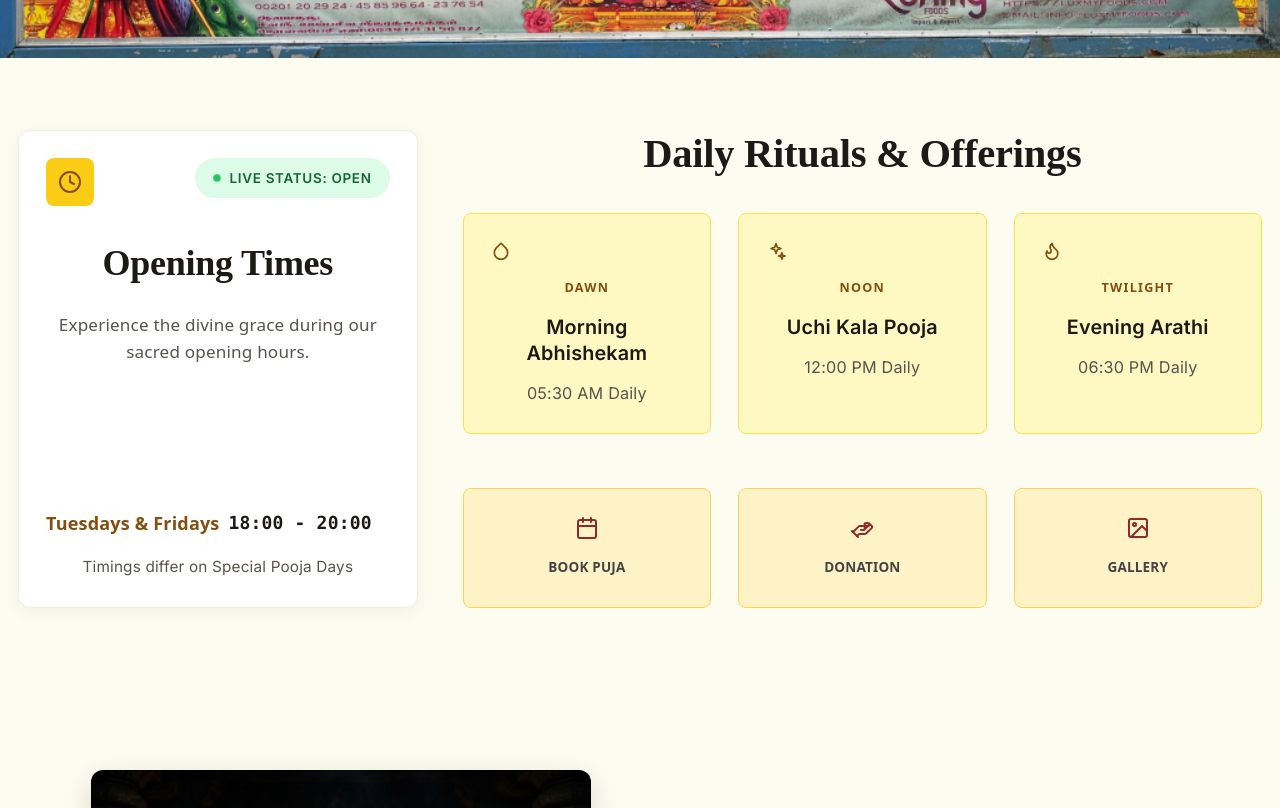
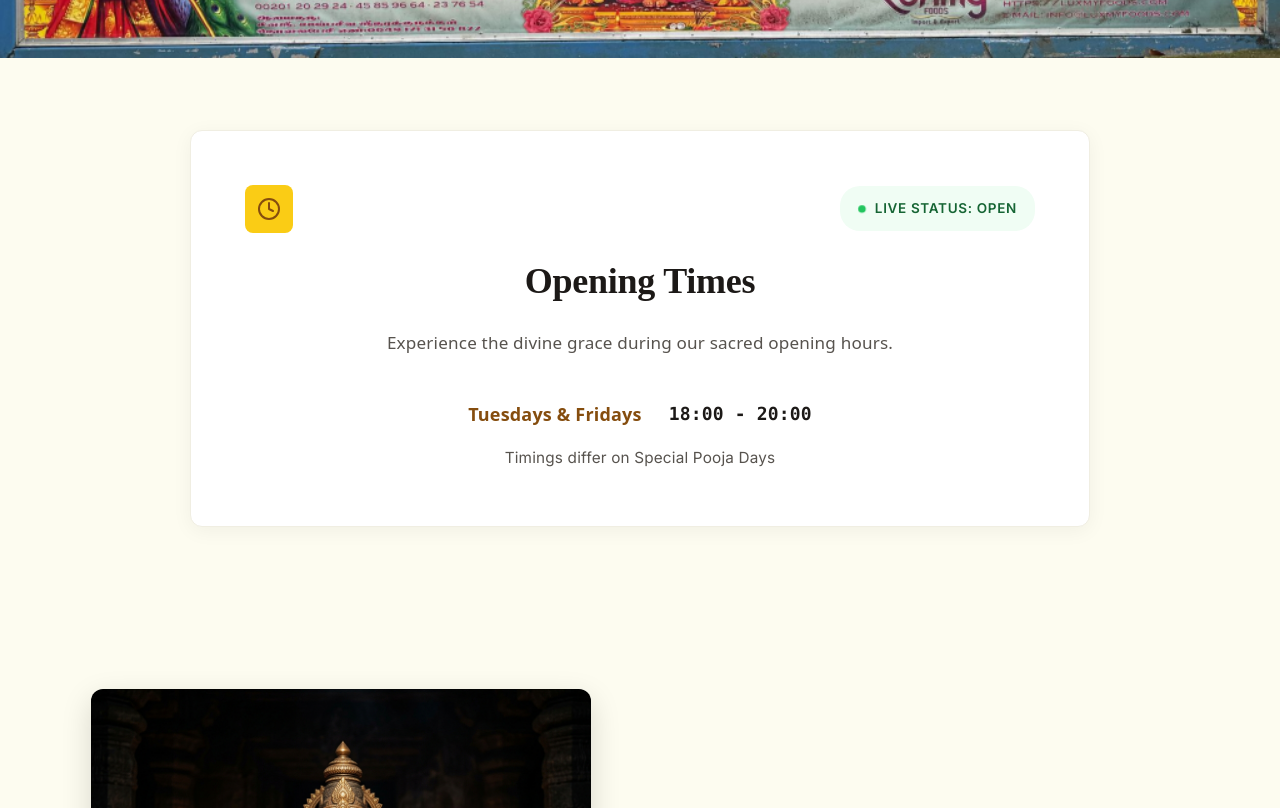
Before and after one commit to rathinakumar-alt/Temple-website, a React (Vite) app: page / in a window 1280 px wide. Shown: the part 460-1268 px from the top of the page. Built offline with nearby package versions, Linux system fonts and the light colour scheme.

Commit message:
title inforation changes

```diff
--- a/src/components/Infos/TempleInformation.css
+++ b/src/components/Infos/TempleInformation.css
@@ -7,9 +7,9 @@
 
 .temple-info-container {
   margin: 0 auto;
-  display: grid;
-  grid-template-columns: 1fr 2fr;
-  gap: 2.5rem;
+  display: flex;
+  justify-content: center;
+  max-width: 1200px;
 }
 
 @media (max-width: 968px) {
@@ -45,38 +45,39 @@
 /* Left Card Styling */
 .darshan-card {
   background: #ffffff;
+  padding: 3rem;
   border-radius: 12px;
-  padding: 1.5rem;
   box-shadow: 0 4px 20px rgba(0, 0, 0, 0.05);
-  position: relative;
   display: flex;
   flex-direction: column;
+  align-items: center;
+  text-align: center;
   gap: 1.5rem;
   border: 1px solid #f0eee2;
-  max-width: 100%;
-  box-sizing: border-box;
+  width: 100%;
+  max-width: 900px;
+}
+
+.card-header {
+  display: flex;
+  justify-content: space-between;
+  align-items: center;
+  width: 100%;
 }
 
 .status-badge {
-  position: absolute;
-  top: 1.5rem;
-  right: 1.5rem;
-  display: flex;
-  align-items: center;
-  gap: 0.5rem;
-  background: #dcfce7;
+  background: #f0fdf4;
   color: #166534;
-  padding: 0.4rem 1rem;
+  padding: 0.5rem 1rem;
   border-radius: 20px;
   font-size: 0.75rem;
   font-weight: 700;
   letter-spacing: 0.05em;
   text-transform: uppercase;
-  @media (max-width: 375px) {
-    position: static;
-    width: fit-content;
-    margin-top: 0.5rem;
-  }
+  display: flex;
+  align-items: center;
+  gap: 0.5rem;
+  white-space: nowrap;
 }
 
 .status-dot {
@@ -112,7 +113,6 @@
   display: flex;
   align-items: center;
   justify-content: center;
-  margin-bottom: 0.5rem;
 }
 
 .darshan-card h2 {
@@ -131,10 +131,10 @@
 
 .timing-row {
   display: flex;
-  justify-content: flex-start;
+  justify-content: center;
   align-items: center;
   padding-top: 1rem;
-  gap: 0.5rem;
+  gap: 1.5rem;
   white-space: nowrap;
 }
 
--- a/src/components/Infos/TempleInformation.jsx
+++ b/src/components/Infos/TempleInformation.jsx
@@ -8,16 +8,17 @@ const TempleInformation = () => {
 
         {/* Left Column: Opening Times Card */}
         <div className="darshan-card">
-          <div className="status-badge">
-            <span className="status-dot"></span>
-            LIVE STATUS: OPEN
-          </div>
-
-          <div className="card-icon-container">
-            <svg width="24" height="24" viewBox="0 0 24 24" fill="none" stroke="#854d0e" strokeWidth="2" strokeLinecap="round" strokeLinejoin="round">
-              <circle cx="12" cy="12" r="10"></circle>
-              <polyline points="12 6 12 12 16 14"></polyline>
-            </svg>
+          <div className="card-header">
+            <div className="card-icon-container">
+              <svg width="24" height="24" viewBox="0 0 24 24" fill="none" stroke="#854d0e" strokeWidth="2" strokeLinecap="round" strokeLinejoin="round">
+                <circle cx="12" cy="12" r="10"></circle>
+                <polyline points="12 6 12 12 16 14"></polyline>
+              </svg>
+            </div>
+            <div className="status-badge">
+              <span className="status-dot"></span>
+              LIVE STATUS: OPEN
+            </div>
           </div>
 
           <h2 style={{ fontFamily: 'serif' }}>Opening Times</h2>
@@ -36,80 +37,6 @@ const TempleInformation = () => {
           </div>
         </div>
 
-        {/* Right Column: Details Grid */}
-        <div className="details-section">
-          <h2>Daily Rituals &amp; Offerings</h2>
-
-          {/* Decorative watermark icon */}
-          <div className="info-grid">
-            {/* Dawn Card */}
-            <div className="info-card">
-              <svg width="20" height="20" viewBox="0 0 24 24" fill="none" stroke="#854d0e" strokeWidth="2" strokeLinecap="round" strokeLinejoin="round">
-                <path d="M12 2.69l5.66 5.66a8 8 0 1 1-11.31 0z"></path>
-              </svg>
-              <span className="info-card-label">DAWN</span>
-              <div className="info-card-title">Morning Abhishekam</div>
-              <div className="info-card-content">
-                05:30 AM Daily
-              </div>
-            </div>
-
-            {/* Noon Card */}
-            <div className="info-card">
-              <svg width="20" height="20" viewBox="0 0 24 24" fill="none" stroke="#854d0e" strokeWidth="2" strokeLinecap="round" strokeLinejoin="round">
-                <path d="M12 3l1.5 4.5L18 9l-4.5 1.5L12 15l-1.5-4.5L6 9l4.5-1.5L12 3z"></path>
-                <path d="M19 14l1 3 3 1-3 1-1 3-1-3-3-1 3-1 1-3z"></path>
-              </svg>
-              <span className="info-card-label">NOON</span>
-              <div className="info-card-title">Uchi Kala Pooja</div>
-              <div className="info-card-content">
-                12:00 PM Daily
-              </div>
-            </div>
-
-            {/* Twilight Card */}
-            <div className="info-card">
-              <svg width="20" height="20" viewBox="0 0 24 24" fill="none" stroke="#854d0e" strokeWidth="2" strokeLinecap="round" strokeLinejoin="round">
-                <path d="M8.5 14.5A2.5 2.5 0 0011 12c0-1.38-.5-2-1-3-1.072-2.143-.224-4.054 2-6 .5 2.5 2 4.9 4 6.5 2 1.6 3 3.5 3 5.5a7 7 0 11-14 0c0-1.153.433-2.294 1-3a2.5 2.5 0 002.5 2.5z"></path>
-              </svg>
-              <span className="info-card-label">TWILIGHT</span>
-              <div className="info-card-title">Evening Arathi</div>
-              <div className="info-card-content">
-                06:30 PM Daily
-              </div>
-            </div>
-          </div>
-
-          {/* Bottom Actions Row */}
-          <div className="action-grid">
-            <div className="action-item">
-              <svg width="24" height="24" viewBox="0 0 24 24" fill="none" stroke="#8e2a2a" strokeWidth="2" strokeLinecap="round" strokeLinejoin="round">
-                <rect x="3" y="4" width="18" height="18" rx="2" ry="2"></rect>
-                <line x1="16" y1="2" x2="16" y2="6"></line>
-                <line x1="8" y1="2" x2="8" y2="6"></line>
-                <line x1="3" y1="10" x2="21" y2="10"></line>
-              </svg>
-              <span>Book Puja</span>
-            </div>
-            <div className="action-item">
-              <svg width="24" height="24" viewBox="0 0 24 24" fill="none" stroke="#8e2a2a" strokeWidth="2" strokeLinecap="round" strokeLinejoin="round">
-                <path d="M11 14h2a2 2 0 1 0 0-4h-3c-.6 0-1.1.2-1.4.6L3 16"></path>
-                <path d="m7 20 1.6-1.4c.3-.4.8-.6 1.4-.6h4c1.1 0 2.1-.4 2.8-1.2l4.6-4.4a2 2 0 0 0-2.75-2.91l-4.2 3.9"></path>
-                <path d="m2 15 6 6"></path>
-                <path d="M19.5 8.5c0-.77-1.11-1.39-2.5-1.39S14.5 7.73 14.5 8.5C14.5 9.27 15.61 9.89 17 9.89s2.5-.62 2.5-1.39Z"></path>
-              </svg>
-              <span>Donation</span>
-            </div>
-            <div className="action-item">
-              <svg width="24" height="24" viewBox="0 0 24 24" fill="none" stroke="#8e2a2a" strokeWidth="2" strokeLinecap="round" strokeLinejoin="round">
-                <rect x="3" y="3" width="18" height="18" rx="2" ry="2"></rect>
-                <circle cx="8.5" cy="8.5" r="1.5"></circle>
-                <polyline points="21 15 16 10 5 21"></polyline>
-              </svg>
-              <span>Gallery</span>
-            </div>
-          </div>
-        </div>
 
       </div>
     </section>
```
